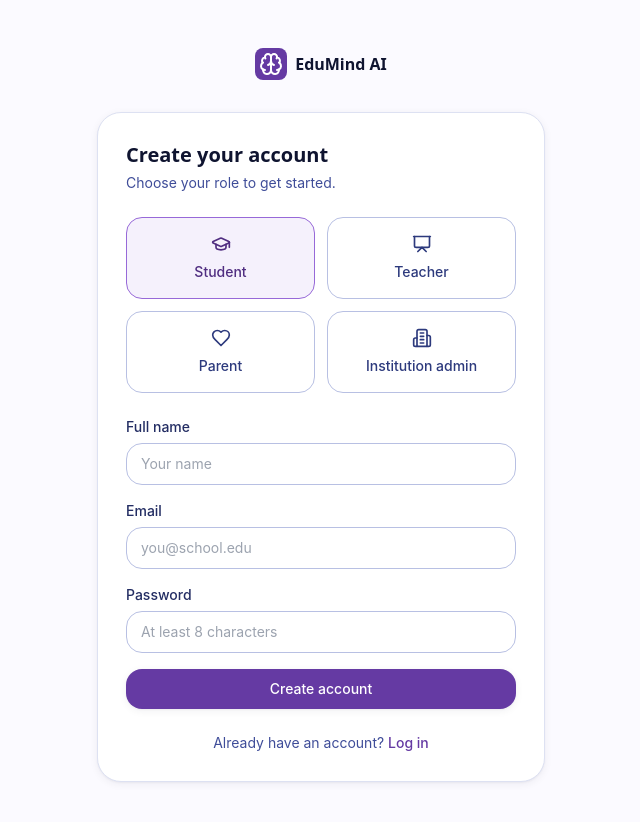
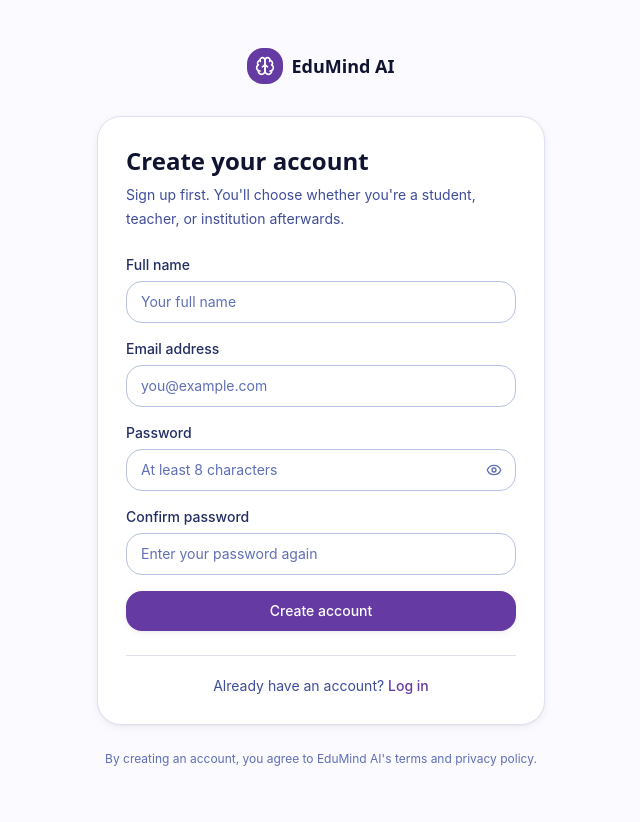
Before and after one commit to Nidarshnadk182/edumind-ai, a Next.js app: page /signup in a window 1280 px wide. Shown: the top 822 px of the page, without its empty margins (319-959 px from the left). Built offline with nearby package versions, Linux system fonts and the light colour scheme; no server answers.

Commit message:
Update page.tsx

```diff
--- a/app/signup/page.tsx
+++ b/app/signup/page.tsx
@@ -3,135 +3,435 @@
 import { useState } from 'react';
 import Link from 'next/link';
 import { useRouter } from 'next/navigation';
-import { Brain, GraduationCap, Presentation, Heart, Building2, Loader2 } from 'lucide-react';
+import {
+  Brain,
+  Eye,
+  EyeOff,
+  Loader2,
+  CheckCircle2,
+} from 'lucide-react';
+
 import { Button } from '@/components/ui/button';
-import { cn } from '@/lib/utils';
-import { isSupabaseConfigured, createSupabaseBrowserClient } from '@/lib/database/supabase-browser';
-import type { UserRole } from '@/types/database';
-
-const roles: { value: UserRole; label: string; icon: typeof GraduationCap }[] = [
-  { value: 'student', label: 'Student', icon: GraduationCap },
-  { value: 'teacher', label: 'Teacher', icon: Presentation },
-  { value: 'parent', label: 'Parent', icon: Heart },
-  { value: 'institution', label: 'Institution admin', icon: Building2 },
-];
+import {
+  createSupabaseBrowserClient,
+  isSupabaseConfigured,
+} from '@/lib/database/supabase-browser';
 
 export default function SignupPage() {
   const router = useRouter();
-  const [role, setRole] = useState<UserRole>('student');
+
   const [fullName, setFullName] = useState('');
   const [email, setEmail] = useState('');
   const [password, setPassword] = useState('');
+  const [confirmPassword, setConfirmPassword] =
+    useState('');
+
+  const [showPassword, setShowPassword] =
+    useState(false);
+
   const [loading, setLoading] = useState(false);
-  const [error, setError] = useState<string | null>(null);
+
+  const [error, setError] =
+    useState<string | null>(null);
+
+  const [successMessage, setSuccessMessage] =
+    useState<string | null>(null);
+
   const demoMode = !isSupabaseConfigured();
 
-  async function handleSubmit(e: React.FormEvent) {
-    e.preventDefault();
+  function validateForm(): string | null {
+    const cleanName = fullName.trim();
+    const cleanEmail = email.trim();
+
+    if (!cleanName) {
+      return 'Please enter your full name.';
+    }
+
+    if (!cleanEmail) {
+      return 'Please enter your email address.';
+    }
+
+    if (!cleanEmail.includes('@')) {
+      return 'Please enter a valid email address.';
+    }
+
+    if (!password) {
+      return 'Please enter a password.';
+    }
+
+    if (password.length < 8) {
+      return 'Your password must contain at least 8 characters.';
+    }
+
+    if (password !== confirmPassword) {
+      return 'The passwords do not match.';
+    }
+
+    return null;
+  }
+
+  async function handleSubmit(
+    event: React.FormEvent<HTMLFormElement>
+  ) {
+    event.preventDefault();
+
     setError(null);
+    setSuccessMessage(null);
+
+    const validationError = validateForm();
+
+    if (validationError) {
+      setError(validationError);
+      return;
+    }
 
     if (demoMode) {
-      router.push(role === 'student' ? '/signup/onboarding/student' : `/${role}/dashboard`);
+      router.push('/signup/onboarding');
       return;
     }
 
     setLoading(true);
+
     try {
-      const supabase = createSupabaseBrowserClient();
-      const { data, error: signUpError } = await supabase.auth.signUp({ email, password });
-      if (signUpError || !data.user) {
-        setError(signUpError?.message ?? 'Could not create account.');
+      const supabase =
+        createSupabaseBrowserClient();
+
+      const cleanEmail = email
+        .trim()
+        .toLowerCase();
+
+      const cleanName = fullName.trim();
+
+      const emailRedirectTo =
+        typeof window !== 'undefined'
+          ? `${window.location.origin}/auth/callback?next=/signup/onboarding`
+          : undefined;
+
+      const {
+        data,
+        error: signUpError,
+      } = await supabase.auth.signUp({
+        email: cleanEmail,
+        password,
+        options: {
+          emailRedirectTo,
+          data: {
+            full_name: cleanName,
+          },
+        },
+      });
+
+      if (signUpError) {
+        if (
+          /already registered|already exists/i.test(
+            signUpError.message
+          )
+        ) {
+          setError(
+            'An account already exists with this email. Please log in instead.'
+          );
           return;
         }
-      await supabase.from('profiles').insert({ id: data.user.id, role, full_name: fullName });
-      router.push(role === 'student' || role === 'teacher' ? `/signup/onboarding/${role}` : `/${role}/dashboard`);
+
+        setError(signUpError.message);
+        return;
+      }
+
+      if (!data.user) {
+        setError(
+          'Your account could not be created. Please try again.'
+        );
+        return;
+      }
+
+      /*
+       * Your Supabase database already has a trigger that
+       * automatically creates a row inside profiles when a
+       * new auth user is created.
+       *
+       * Therefore we DO NOT manually insert into profiles here.
+       */
+
+      if (data.session) {
+        /*
+         * Email confirmation is disabled or Supabase has created
+         * the session immediately.
+         *
+         * Continue to role selection.
+         */
+        router.replace('/signup/onboarding');
+        router.refresh();
+        return;
+      }
+
+      /*
+       * If email confirmation is enabled, Supabase creates the
+       * account but does not create a logged-in session until the
+       * email link is clicked.
+       */
+      setSuccessMessage(
+        'Your account has been created. Please check your email and confirm your account. After confirmation, you will continue to EduMind AI setup.'
+      );
+
+      setPassword('');
+      setConfirmPassword('');
+    } catch (authError) {
+      console.error(
+        'Signup error:',
+        authError
+      );
+
+      setError(
+        'Something went wrong while creating your account. Please try again.'
+      );
     } finally {
       setLoading(false);
     }
   }
 
   return (
-    <div className="min-h-screen flex items-center justify-center bg-canvas-light px-6 py-12">
-      <div className="w-full max-w-md">
-        <Link href="/" className="flex items-center gap-2 justify-center font-display font-semibold text-navy-900 mb-8">
-          <span className="flex h-8 w-8 items-center justify-center rounded-lg bg-purple-600 text-white">
-            <Brain className="h-4.5 w-4.5" />
+    <main className="min-h-screen bg-canvas-light px-6 py-12">
+      <div className="mx-auto flex min-h-[calc(100vh-6rem)] w-full max-w-md items-center justify-center">
+
+        <div className="w-full">
+
+          <Link
+            href="/"
+            className="mb-8 flex items-center justify-center gap-2 font-display font-semibold text-navy-900"
+          >
+            <span className="flex h-9 w-9 items-center justify-center rounded-xl bg-purple-600 text-white">
+              <Brain className="h-5 w-5" />
             </span>
+
+            <span className="text-lg">
               EduMind AI
+            </span>
           </Link>
 
-        <div className="card p-7">
-          <h1 className="font-display text-xl font-semibold text-navy-900 mb-1">Create your account</h1>
-          <p className="text-sm text-navy-500 mb-6">Choose your role to get started.</p>
+          <section className="card p-7">
 
-          <div className="grid grid-cols-2 gap-3 mb-6">
-            {roles.map((r) => (
-              <button
-                key={r.value}
-                type="button"
-                onClick={() => setRole(r.value)}
-                className={cn(
-                  'flex flex-col items-center gap-2 rounded-xl border p-4 text-sm font-medium transition-colors',
-                  role === r.value
-                    ? 'border-purple-400 bg-purple-50 text-purple-700'
-                    : 'border-navy-200 text-navy-600 hover:border-navy-300'
-                )}
-              >
-                <r.icon className="h-5 w-5" />
-                {r.label}
-              </button>
-            ))}
+            <div className="mb-6">
+              <h1 className="font-display text-2xl font-semibold text-navy-900">
+                Create your account
+              </h1>
+
+              <p className="mt-1.5 text-sm leading-6 text-navy-500">
+                Sign up first. You&apos;ll choose whether
+                you&apos;re a student, teacher, or
+                institution afterwards.
+              </p>
             </div>
 
-          {error && <div className="mb-5 rounded-xl bg-red-50 text-red-700 text-xs px-3 py-2.5">{error}</div>}
+            {demoMode && (
+              <div className="mb-5 rounded-xl bg-amber-50 px-4 py-3 text-sm text-amber-800">
+                Supabase is not configured, so the app is
+                currently running in demo mode.
+              </div>
+            )}
 
-          <form onSubmit={handleSubmit} className="space-y-4">
+            {error && (
+              <div
+                role="alert"
+                className="mb-5 rounded-xl bg-red-50 px-4 py-3 text-sm text-red-700"
+              >
+                {error}
+              </div>
+            )}
+
+            {successMessage && (
+              <div
+                role="status"
+                className="mb-5 flex items-start gap-3 rounded-xl bg-green-50 px-4 py-3 text-sm text-green-800"
+              >
+                <CheckCircle2 className="mt-0.5 h-4 w-4 shrink-0" />
+
+                <span>
+                  {successMessage}
+                </span>
+              </div>
+            )}
+
+            <form
+              onSubmit={handleSubmit}
+              className="space-y-4"
+            >
+
               <div>
-              <label className="block text-sm font-medium text-navy-700 mb-1.5">Full name</label>
+                <label
+                  htmlFor="fullName"
+                  className="mb-1.5 block text-sm font-medium text-navy-700"
+                >
+                  Full name
+                </label>
+
                 <input
+                  id="fullName"
+                  name="fullName"
+                  type="text"
+                  autoComplete="name"
                   required
                   value={fullName}
-                onChange={(e) => setFullName(e.target.value)}
-                placeholder="Your name"
-                className="w-full rounded-xl border border-navy-200 px-3.5 py-2.5 text-sm focus:outline-none focus:ring-2 focus:ring-purple-400"
+                  onChange={(event) =>
+                    setFullName(
+                      event.target.value
+                    )
+                  }
+                  placeholder="Your full name"
+                  disabled={loading}
+                  className="w-full rounded-xl border border-navy-200 bg-white px-3.5 py-2.5 text-sm text-navy-900 outline-none transition placeholder:text-navy-400 focus:border-purple-400 focus:ring-2 focus:ring-purple-200 disabled:cursor-not-allowed disabled:opacity-60"
                 />
               </div>
+
               <div>
-              <label className="block text-sm font-medium text-navy-700 mb-1.5">Email</label>
+                <label
+                  htmlFor="email"
+                  className="mb-1.5 block text-sm font-medium text-navy-700"
+                >
+                  Email address
+                </label>
+
                 <input
+                  id="email"
+                  name="email"
                   type="email"
+                  autoComplete="email"
                   required
                   value={email}
-                onChange={(e) => setEmail(e.target.value)}
-                placeholder="you@school.edu"
-                className="w-full rounded-xl border border-navy-200 px-3.5 py-2.5 text-sm focus:outline-none focus:ring-2 focus:ring-purple-400"
+                  onChange={(event) =>
+                    setEmail(
+                      event.target.value
+                    )
+                  }
+                  placeholder="you@example.com"
+                  disabled={loading}
+                  className="w-full rounded-xl border border-navy-200 bg-white px-3.5 py-2.5 text-sm text-navy-900 outline-none transition placeholder:text-navy-400 focus:border-purple-400 focus:ring-2 focus:ring-purple-200 disabled:cursor-not-allowed disabled:opacity-60"
                 />
               </div>
+
               <div>
-              <label className="block text-sm font-medium text-navy-700 mb-1.5">Password</label>
+                <label
+                  htmlFor="password"
+                  className="mb-1.5 block text-sm font-medium text-navy-700"
+                >
+                  Password
+                </label>
+
+                <div className="relative">
                   <input
-                type="password"
+                    id="password"
+                    name="password"
+                    type={
+                      showPassword
+                        ? 'text'
+                        : 'password'
+                    }
+                    autoComplete="new-password"
                     required
                     minLength={8}
                     value={password}
-                onChange={(e) => setPassword(e.target.value)}
+                    onChange={(event) =>
+                      setPassword(
+                        event.target.value
+                      )
+                    }
                     placeholder="At least 8 characters"
-                className="w-full rounded-xl border border-navy-200 px-3.5 py-2.5 text-sm focus:outline-none focus:ring-2 focus:ring-purple-400"
+                    disabled={loading}
+                    className="w-full rounded-xl border border-navy-200 bg-white px-3.5 py-2.5 pr-11 text-sm text-navy-900 outline-none transition placeholder:text-navy-400 focus:border-purple-400 focus:ring-2 focus:ring-purple-200 disabled:cursor-not-allowed disabled:opacity-60"
+                  />
+
+                  <button
+                    type="button"
+                    onClick={() =>
+                      setShowPassword(
+                        (current) =>
+                          !current
+                      )
+                    }
+                    className="absolute inset-y-0 right-0 flex w-11 items-center justify-center text-navy-400 hover:text-navy-700"
+                    aria-label={
+                      showPassword
+                        ? 'Hide password'
+                        : 'Show password'
+                    }
+                  >
+                    {showPassword ? (
+                      <EyeOff className="h-4 w-4" />
+                    ) : (
+                      <Eye className="h-4 w-4" />
+                    )}
+                  </button>
+                </div>
+              </div>
+
+              <div>
+                <label
+                  htmlFor="confirmPassword"
+                  className="mb-1.5 block text-sm font-medium text-navy-700"
+                >
+                  Confirm password
+                </label>
+
+                <input
+                  id="confirmPassword"
+                  name="confirmPassword"
+                  type={
+                    showPassword
+                      ? 'text'
+                      : 'password'
+                  }
+                  autoComplete="new-password"
+                  required
+                  minLength={8}
+                  value={confirmPassword}
+                  onChange={(event) =>
+                    setConfirmPassword(
+                      event.target.value
+                    )
+                  }
+                  placeholder="Enter your password again"
+                  disabled={loading}
+                  className="w-full rounded-xl border border-navy-200 bg-white px-3.5 py-2.5 text-sm text-navy-900 outline-none transition placeholder:text-navy-400 focus:border-purple-400 focus:ring-2 focus:ring-purple-200 disabled:cursor-not-allowed disabled:opacity-60"
                 />
               </div>
-            <Button type="submit" className="w-full" disabled={loading}>
-              {loading ? <Loader2 className="h-4 w-4 animate-spin" /> : 'Create account'}
+
+              <Button
+                type="submit"
+                className="w-full"
+                disabled={loading}
+              >
+                {loading ? (
+                  <>
+                    <Loader2 className="mr-2 h-4 w-4 animate-spin" />
+                    Creating account...
+                  </>
+                ) : (
+                  'Create account'
+                )}
               </Button>
             </form>
 
-          <p className="text-center text-sm text-navy-500 mt-6">
+            <div className="mt-6 border-t border-navy-100 pt-5">
+              <p className="text-center text-sm text-navy-500">
                 Already have an account?{' '}
-            <Link href="/login" className="text-purple-600 font-medium">
+
+                <Link
+                  href="/login"
+                  className="font-medium text-purple-600 hover:text-purple-700"
+                >
                   Log in
                 </Link>
               </p>
             </div>
+
+          </section>
+
+          <p className="mt-6 text-center text-xs leading-5 text-navy-400">
+            By creating an account, you agree to
+            EduMind AI&apos;s terms and privacy policy.
+          </p>
+
         </div>
       </div>
+    </main>
   );
 }
```
Lines whose indentation alone changed are shown as unchanged.
